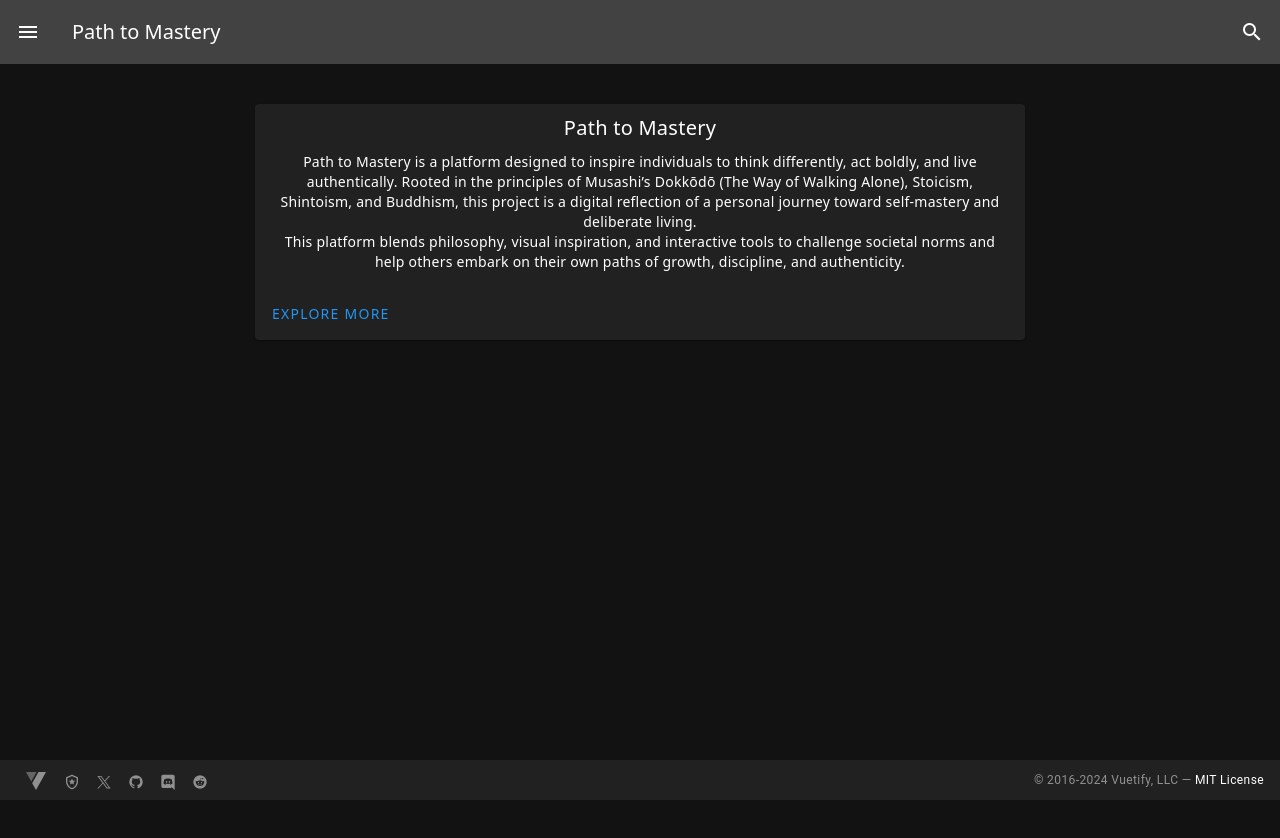
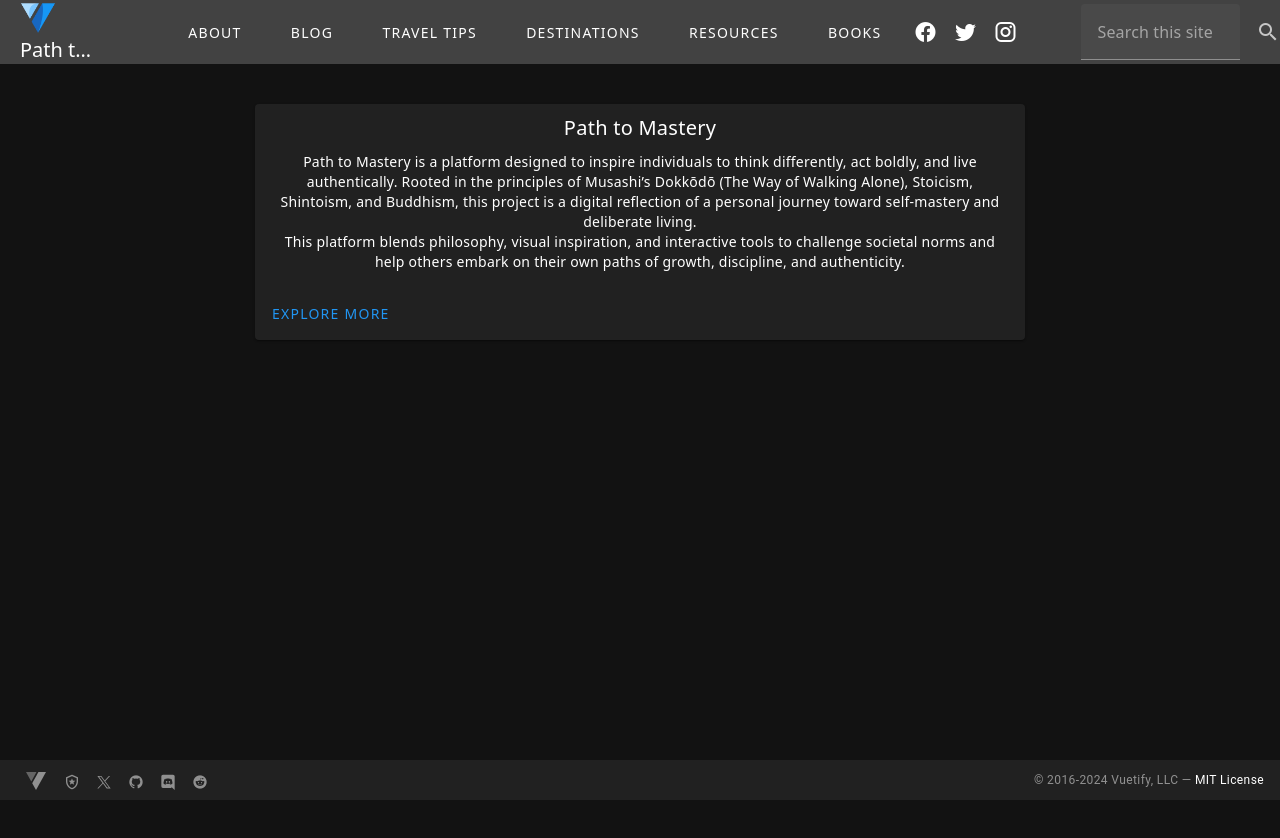
Before and after one commit to Mapacherama/path-to-mastery, a Vue app: page / in a window 1280 px wide. Shown: the top 838 px of the page. Built offline with nearby package versions, Linux system fonts and the light colour scheme.

Commit message:
Updating the header

```diff
--- a/src/components/AppHeader.vue
+++ b/src/components/AppHeader.vue
@@ -1,19 +1,48 @@
 <template>
   <v-toolbar class="elevation-8" color="grey-darken-3" dark>
-    <v-btn icon @click="toggleDrawer">
-      <v-icon>mdi-menu</v-icon>
-    </v-btn>
-    <v-toolbar-title>Path to Mastery</v-toolbar-title>
+    <!-- Logo Section -->
+    <v-toolbar-title>
+      <img
+        src="@/assets/logo.png"
+        alt="Path to Mastery Logo"
+        style="height: 36px; margin-right: 16px;"
+      />
+      Path to Mastery
+    </v-toolbar-title>
+
+    <!-- Navigation Links -->
     <v-spacer></v-spacer>
-    <v-btn icon>
-      <v-icon>mdi-magnify</v-icon>
-    </v-btn>
+    <v-btn text class="mx-2 white--text" href="#about">About</v-btn>
+    <v-btn text class="mx-2 white--text" href="#blog">Blog</v-btn>
+    <v-btn text class="mx-2 white--text" href="#travel-tips">Travel Tips</v-btn>
+    <v-btn text class="mx-2 white--text" href="#destinations">Destinations</v-btn>
+    <v-btn text class="mx-2 white--text" href="#resources">Resources</v-btn>
+    <v-btn text class="mx-2 white--text" href="#books">Books</v-btn>
+
+    <!-- Social Media Icons -->
+    <v-icon class="mx-2 white--text">mdi-facebook</v-icon>
+    <v-icon class="mx-2 white--text">mdi-twitter</v-icon>
+    <v-icon class="mx-2 white--text">mdi-instagram</v-icon>
+    <v-icon class="mx-2 white--text">mdi-tiktok</v-icon>
+
+    <!-- Search Field -->
+    <v-text-field
+      dense
+      outlined
+      hide-details
+      placeholder="Search this site"
+      class="ml-4"
+      append-icon="mdi-magnify"
+      color="white"
+      solo-inverted
+    ></v-text-field>
   </v-toolbar>
 </template>
 
 <script setup lang="ts">
 import { ref } from 'vue';
 
+// Ref for drawer (if needed for additional functionality in the future)
 const drawer = ref(false);
 
 const toggleDrawer = () => {
```
Also changed, not shown: src/assets/logo.svg (deleted).
